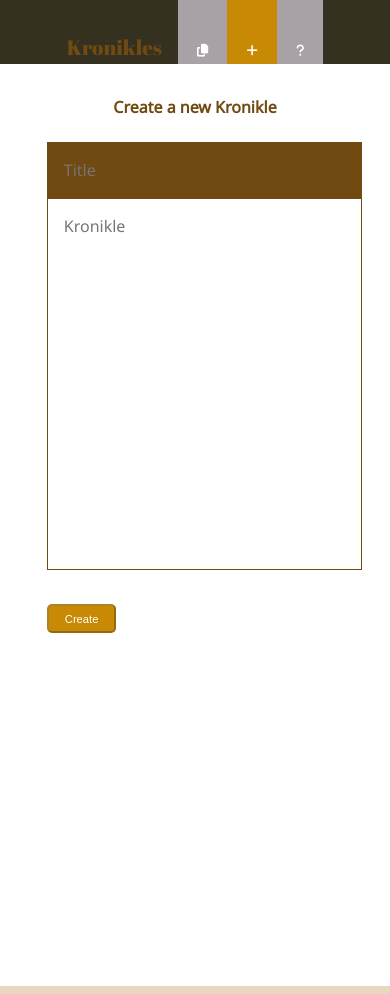
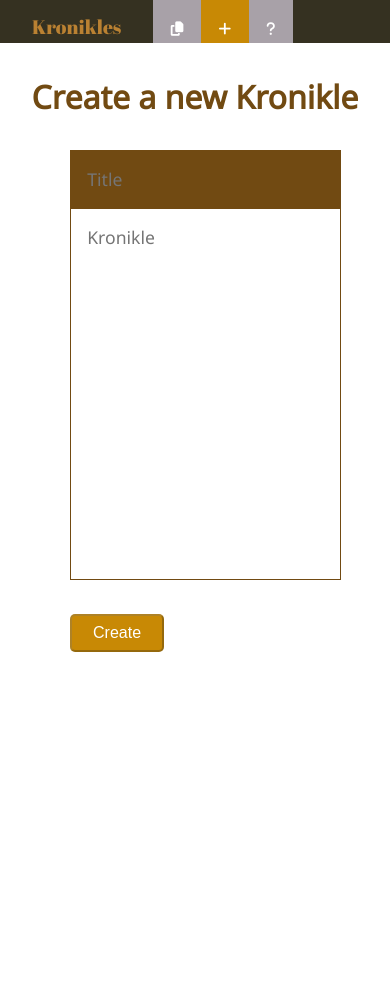
Before and after one commit to morwen80/Knonikles-frontend, a React (Create React App) app: page /new in a window 390 px wide. Built offline with nearby package versions, Linux system fonts and the light colour scheme; a web font is replaced by a local one.

Commit message:
removed most of the media queries. Changed unit measure from rem to vmin to easier mobile responsiveness

```diff
--- a/src/components/AllKronikles.js
+++ b/src/components/AllKronikles.js
@@ -13,6 +13,7 @@ class AllKronikles extends Component {
     const kList = this.props.kronikles.map( k =>
       <li key={k._id}>
       <Link to={`/kronikles/${k._id}`}>{k.title}</Link>
+      <p className="preview">{k.body}</p>
       </li>
     )
     return(
--- a/src/index.css
+++ b/src/index.css
@@ -8,6 +8,7 @@
 
 :root {
   --brown: #E8D8BD;
+  --lightBrown: #ba8132;
   --darkBrown: #714a12;
   --darkGreen: #353121;
   --grey: #A8A1A8;
@@ -75,7 +76,7 @@ ul {
 /* HEADER */
 
 .fas {
-  font-size: 1.5rem;
+  font-size: 3.7vmin;
   color: #fff;
   transition: transform 1s;
 }
@@ -83,17 +84,13 @@ nav .fas:hover {
   transform: translateY(-1.3rem);
 }
 nav {
-  display: flex;
-  justify-content: space-around;
-  align-items: flex-end;
-  height: 4rem;
   width: 100%;
   background-color: var(--darkGreen);
 }
 
 nav ul > * {
   font-size: 2rem;
-   padding: 1.5rem 2rem 0 2rem;
+   padding: 3.5vmin 4.5vmin 0 4.5vmin;
 }
 #navShowAll {
   background-color: var(--grey);
@@ -107,11 +104,11 @@ nav ul > * {
 
 #navLogo {
   font-family: 'Abril Fatface', cursive;
-  color: var(--darkBrown);
-  font-size: 2.5rem;
+  color: var(--lightBrown);
+  font-size: 5vmin;
   margin-bottom: 0.2rem;
-  padding: 0 2rem 0 0;
-  line-height: 90%;
+  padding: 0 2rem 0 2rem;
+  /* line-height: 90%; */
 }
 
 
@@ -121,17 +118,20 @@ nav ul > * {
   width: 90%;
   height: 100vh;
   margin: 0 auto;
-  padding: 1.3rem;
-  /* border-radius: 10px; */
-  /* border: 2px solid var(--darkBrown); */
+  padding: 4vmin 0 0 0;
+
 }
 
 #kronikleSpace li {
-
-  font-size: 1.7rem;
+  font-size: 3vmin;
   font-weight: 900;
   padding: .7rem 1rem .7rem 1rem;
   border-bottom: 1px solid var(--darkBrown);
+}
+.preview {
+  font-size: 2vmin;
+  font-weight: 400;
+  padding-top: 1.3vmin;
 }
 #kronikleSpace a:hover {
   letter-spacing: .2rem;
@@ -247,82 +247,20 @@ nav ul > * {
   transition: all .5s;
 }
 
-/* ------------- MEDIA QUERIES  */
+
+/* ----------------------- MEDIA QUERY --------------- */
 @media only screen and (max-width: 900px) {
   body {
-    width: 100%
+    width: 100%;
   }
-  nav {
-    padding-top: 0;
-  }
-  nav ul > * {
-    padding: 1.5rem 1.2rem 0 1.2rem;
-  }
-  .fas {
-    font-size: 1.2rem;
-  }
-  #navLogo {
-    font-size: 2rem;
-  }
-  #kronikleSpace li {
-    font-size: 1.2rem;
-    padding: .5rem 1rem .5rem 1rem;
-  }
+
+
 }
 
+
 @media only screen and (max-width: 600px) {
-  html {
-    font-size: 1rem;
-  }
-  h2 {
-    font-size: 1rem;
-    padding: 2rem 0 1.5rem 0;
-  }
-
-  .fas {
-    font-size: .8rem;
-  }
-
-  #navLogo {
-    font-size: 1.3rem;
-    margin-bottom: 0.2rem;
-    padding: 0 1rem 0 0;
-  }
-
-  #backBtn .fas {
-    font-size: 1.3rem;
-  }
-
-  /* SINGLE KRONIKLE  */
-  .kTitle {
-    font-size: 1.3rem;
-    font-weight: 400;
-    padding: 2rem 0 1rem 0;
-  }
-  .kBody {
-    font-size: 1rem;
-  }
-
-  button {
-    font-size: .7rem;
-    padding: .4rem 1rem;
-    font-weight: 400;
-    margin-top: 1.2rem;
-    margin-right: .6rem;
-  }
-
-  /* NEW KRONIKLE */
-  .newKForm, .editKForm {
-    margin: 0 auto;
-    width: 95%;
-  }
-
-  .newKForm textarea, .editKForm textarea,
-  .newKForm input, .editKForm input {
-    font-size: 1rem;
-  }
-
-  .newKForm input, .editKForm input {
-    color: white;
-  }
+  /* nav ul > * {
+    font-size: 2rem;
+     padding: 1.5rem 2rem 0 2rem;
+    } */
 }
```
Also changed, not shown: 1 other file (tests, documents, lock files or other folders).
